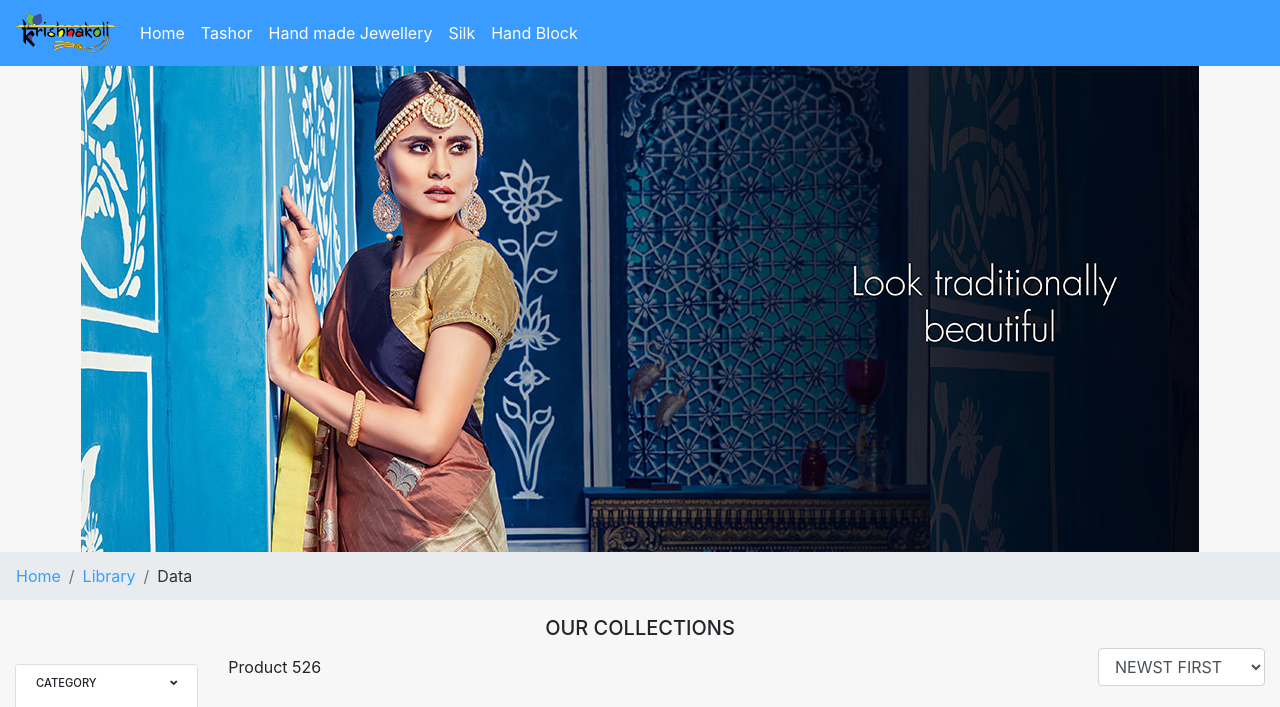
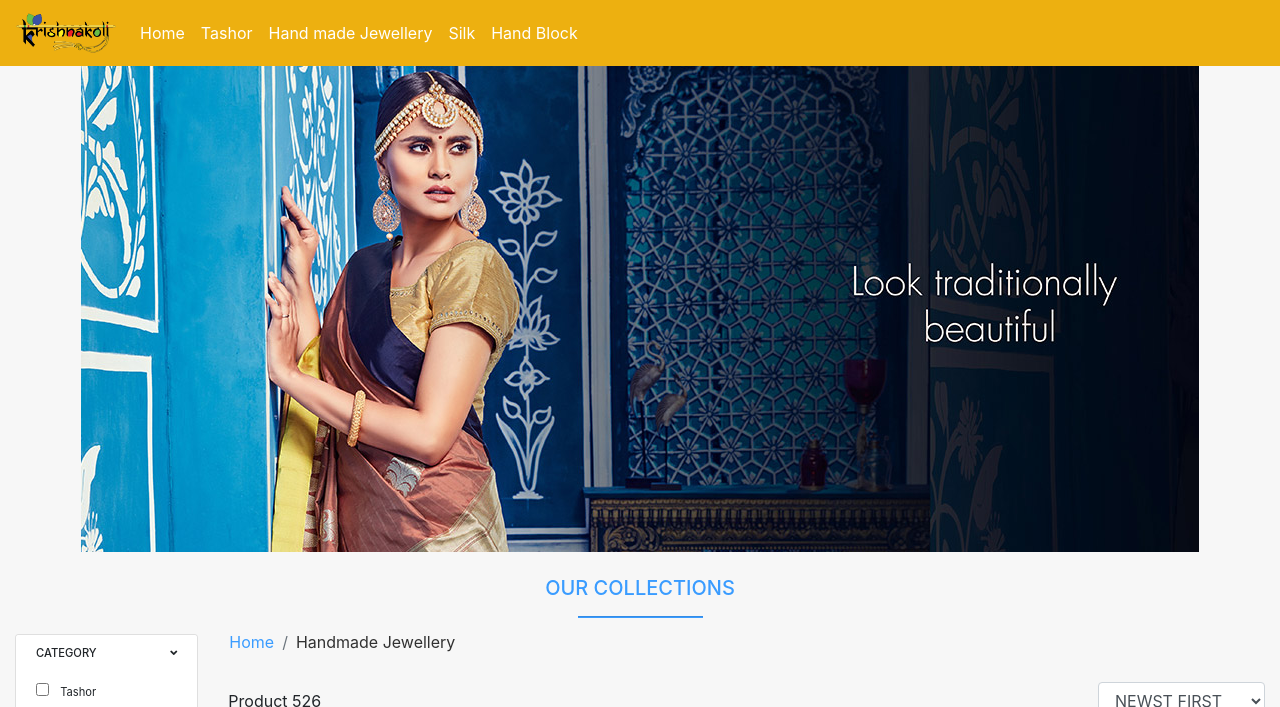
Before and after one commit to biswajit9051/krishnakoli, a PHP site: page /all-products.php in a window 1280 px wide, after a click on "PRICE". Shown: the top 707 px of the page. Run offline with PHP 8.4, Linux system fonts and the light colour scheme; some libraries are stand-ins or nearby versions.

Commit message:
update 1

```diff
--- a/all-products.php
+++ b/all-products.php
@@ -25,161 +25,34 @@
 	<div class="row">
 		<img src="images/banner_image/saree-5.jpg" alt="silk saree" class="img-fluid center img-sm-h-400">
 	</div>
-	<!-- braadcum -->
-	<div class="row">
-		<div class="page_navigation w-100">
-		    <nav aria-label="breadcrumb">
-			  	<ol class="breadcrumb border-0 rounded-0">
-		    		<li class="breadcrumb-item"><a href="#">Home</a></li>
-			    	<li class="breadcrumb-item"><a href="#">Library</a></li>
-			    	<li class="breadcrumb-item active" aria-current="page">Data</li>
-			  	</ol>
-			</nav>
-	  	</div>
-	</div>
 	<div class="row">
 		<div class="col-lg-12 col-md-12 col-sm-12 col-xs-12">
-			<h5 class="text-center">OUR COLLECTIONS</h5>
+			<h5 class="text-center text-blue mt-4 mb-3">OUR COLLECTIONS</h5>
+			<hr class="kk-hr">
 		</div>
 	</div>
 	<div class="row">
 		<div class="col-lg-2 col-md-2 col-sm-2 col-xs-12">
 			<div class="row">
-				<div class="col-lg-12 col-md-12 col-sm-12 col-xs-12">
-
-						<div class="card mt-3 mb-1">
-						    <div class="card-header bg-white border-0" id="headingOne">
-						      	<h6 class="mb-0 pointer" data-toggle="collapse" data-target="#CATEGORY">
-						          	CATEGORY
-						          	<i class="fa fa-angle-down float-right" aria-hidden="true"></i>
-						     	 </h6>
-						    </div>
-
-						   	<div id="CATEGORY" class="collapse show">
-						      	<div class="card-body p-0">
-							        <ul class="list-group mt-2 filter-area">
-							        	<?php
-
-						        		foreach ($header_li as $key => $value) {
-						        			?>
-							              	<li class="list-group-item border-0 ">
-										  		<input type="checkbox" id="css">
-		      									<label for="css"><?php echo $key; ?></label>
-									  		</li>
-							              	<?php
-						        		}
-
-						            	?>
-									</ul>
-						      	</div>
-						  	</div>
-					  	</div>
-
-					  	<div class="card mt-1 mb-1">
-						    <div class="card-header bg-white border-0" id="headingOne">
-						      	<h6 class="mb-0" data-toggle="collapse" data-target="#PRICE">
-						          	PRICE
-						          	<i class="fa fa-angle-down float-right" aria-hidden="true"></i>
-						     	 </h6>
-						    </div>
-
-						    <div id="PRICE" class="collapse">
-						      <div class="card-body p-0">
-						        <ul class="list-group mt-2 filter-area">
-								  	<li class="list-group-item border-0 ">
-								  		<input type="checkbox" id="css">
-      									<label for="css">&#8377 500 to 1000</label>
-      									<label for="css">&#8377 1000 to 1500</label>
-      									<label for="css">&#8377 1500 to 2000</label>
-      									<label for="css">&#8377 2000 to 2500</label>
-      									<label for="css">&#8377 2500 and above</label>
-								  	</li>
-								</ul>
-						      </div>
-						    </div>
-					  	</div>
-
-					  	<div class="card mt-1 mb-1">
-						    <div class="card-header bg-white border-0" id="headingOne">
-						      	<h6 class="mb-0" data-toggle="collapse" data-target="#CUSTOMER-RATINGS">
-						          	CUSTOMER RATINGS
-						          	<i class="fa fa-angle-down float-right" aria-hidden="true"></i>
-						     	 </h6>
-						    </div>
-
-						    <div id="CUSTOMER-RATINGS" class="collapse">
-						      <div class="card-body p-0">
-						        <ul class="list-group mt-2 filter-area">
-								  	<li class="list-group-item border-0 ">
-								  		<input type="checkbox" id="css">
-								  		<label for="css">5★ & above</label>
-      									<label for="css">4★ & above</label>
-      									<label for="css">3★ & above</label>
-      									<label for="css">2★ & above</label>
-      									<label for="css">1★ & above</label>
-								  	</li>
-								</ul>
-						      </div>
-						    </div>
-					  	</div>
-
-					  	<div class="card mt-1 mb-1">
-						    <div class="card-header bg-white border-0" id="headingOne">
-						      	<h6 class="mb-0" data-toggle="collapse" data-target="#DISCOUNT">
-						          	DISCOUNT
-						          	<i class="fa fa-angle-down float-right" aria-hidden="true"></i>
-						     	 </h6>
-						    </div>
-
-						    <div id="DISCOUNT" class="collapse">
-						      <div class="card-body p-0">
-						        <ul class="list-group mt-2 filter-area">
-								  	<li class="list-group-item border-0 ">
-								  		<input type="checkbox" id="css">
-								  		<label for="css">50% or more</label>
-								  		<label for="css">40% or more</label>
-								  		<label for="css">30% or more</label>
-								  		<label for="css">20% or more</label>
-								  		<label for="css">10% or more</label>
-      									<label for="css">10% and below</label>
-								  	</li>
-								</ul>
-						      </div>
-						    </div>
-					  	</div>
-
-					  	<div class="card mt-1 mb-1">
-						    <div class="card-header bg-white border-0" id="headingOne">
-						      	<h6 class="mb-0"  data-toggle="collapse" data-target="#AVAILABILITY">
-						          	AVAILABILITY
-						          	<i class="fa fa-angle-down float-right" aria-hidden="true"></i>
-						     	 </h6>
-						    </div>
-
-						    <div id="AVAILABILITY" class="collapse">
-						      <div class="card-body p-0">
-						        <ul class="list-group mt-2 filter-area">
-								  	<li class="list-group-item border-0 ">
-								  		<input type="checkbox" id="css">
-      									<label for="css">Include Out of Stock</label>
-								  	</li>
-								</ul>
-						      </div>
-						    </div>
-					  	</div>
-
-					  	<div class="form-group">
-					  		<input type="submit" name="" class="btn btn-sm btn-primary float-right" value="SEARCH">
-					  	</div>
-
-				</div>
+				<!-- sidebar -->
+				<?php include('sidebar.php');?>
 			</div>
 		</div>
 		<div class="col-lg-10 col-md-10 col-sm-10 col-xs-12">
-
+			<!-- braadcum -->
+			<div class="row">
+				<div class="page_navigation w-100">
+				    <nav aria-label="breadcrumb" class="bg-none">
+					  	<ol class="breadcrumb bg-none border-0 rounded-0">
+				    		<li class="breadcrumb-item"><a href="#">Home</a></li>
+					    	<li class="breadcrumb-item active" aria-current="page">Handmade Jewellery</li>
+					  	</ol>
+					</nav>
+			  	</div>
+			</div>
 			<div class="row">
 				<div class="col-lg-12 col-md-12 col-sm-12 col-xs-12">
-					<div class="product-info d-flex justify-content-between mb-lg-4 mb-md-3 mb-sm-2 align-items-center">
+					<div class="product-info d-flex justify-content-between mb-lg-4 mb-md-3 mb-sm-2 mb-xs-2 align-items-center">
 						<div class="right">Product <span class="text-grey">526</span></div>
 						<div class="left">
 							<div class="w-100">
@@ -197,7 +70,7 @@
 			<div class="row">
 				<!-- block grid - (single page product card) -->
 				<div class="col-md-3">
-			        <div class="dress-card">
+			        <div class="dress-card mt-1 mb-1">
 			          <div class="dress-card-head">
 			            <img class="dress-card-img-top" src="https://assets.myntassets.com/h_1440,q_100,w_1080/v1/assets/images/7578935/2018/10/23/d7b740bc-e00e-4bec-97aa-65016f8ff2e71540289479612-Harpa-Women-Dresses-2331540289479465-1.jpg" alt="">
 			            <div class="surprise-bubble"><span class="dress-card-heart">
@@ -217,7 +90,7 @@
 	     	 	</div>
 
 	     	 	<div class="col-md-3">
-			        <div class="dress-card">
+			        <div class="dress-card mt-1 mb-1">
 			          <div class="dress-card-head">
 			            <img class="dress-card-img-top" src="https://assets.myntassets.com/h_1440,q_100,w_1080/v1/assets/images/7578935/2018/10/23/d7b740bc-e00e-4bec-97aa-65016f8ff2e71540289479612-Harpa-Women-Dresses-2331540289479465-1.jpg" alt="">
 			            <div class="surprise-bubble"><span class="dress-card-heart">
@@ -237,7 +110,7 @@
 	     	 	</div>
 
 	     	 	<div class="col-md-3">
-			        <div class="dress-card">
+			        <div class="dress-card mt-1 mb-1">
 			          <div class="dress-card-head">
 			            <img class="dress-card-img-top" src="https://assets.myntassets.com/h_1440,q_100,w_1080/v1/assets/images/7578935/2018/10/23/d7b740bc-e00e-4bec-97aa-65016f8ff2e71540289479612-Harpa-Women-Dresses-2331540289479465-1.jpg" alt="">
 			            <div class="surprise-bubble"><span class="dress-card-heart">
@@ -257,7 +130,7 @@
 	     	 	</div>
 
 	     	 	<div class="col-md-3">
-			        <div class="dress-card">
+			        <div class="dress-card mt-1 mb-1">
 			          <div class="dress-card-head">
 			            <img class="dress-card-img-top" src="https://assets.myntassets.com/h_1440,q_100,w_1080/v1/assets/images/7578935/2018/10/23/d7b740bc-e00e-4bec-97aa-65016f8ff2e71540289479612-Harpa-Women-Dresses-2331540289479465-1.jpg" alt="">
 			            <div class="surprise-bubble"><span class="dress-card-heart">
@@ -277,7 +150,7 @@
 	     	 	</div>
 
 	     	 	<div class="col-md-3">
-			        <div class="dress-card">
+			        <div class="dress-card mt-1 mb-1">
 			          <div class="dress-card-head">
 			            <img class="dress-card-img-top" src="https://assets.myntassets.com/h_1440,q_100,w_1080/v1/assets/images/7578935/2018/10/23/d7b740bc-e00e-4bec-97aa-65016f8ff2e71540289479612-Harpa-Women-Dresses-2331540289479465-1.jpg" alt="">
 			            <div class="surprise-bubble"><span class="dress-card-heart">
--- a/css/master.style.css
+++ b/css/master.style.css
@@ -1,12 +1,12 @@
 footer{
-	background-color: #3a9cff !important;
+	background-color: #edb010 !important;
 }
 nav{
-	background-color: #3a9cff !important;
+	background-color: #edb010 !important;
 }
 
 .copyright_section_bg{
-	background-color: #0080ff !important;
+	background-color: #bf8c08ed !important;
 }
 li.footer_list_heading{
 	color: #383838;
--- a/footer.php
+++ b/footer.php
@@ -3,7 +3,7 @@
 		<div class="container-fluid">
 			<div class="row pt-5">
 				<div class="col-12 text-center">
-					<a class="navbar-brand text-white" href="#"><?php echo COMPANY_NAME; ?></a>
+					<a class="navbar-brand text-white" href="#"><img src="images/logo/logo.png" alt="krishnakoli" class="img-fluid" style="width: 100px;"></a>
 				</div>
 				<div class="col-12 text-center">
 					<ul class="list-inline">
@@ -57,16 +57,16 @@
 					</ul>
 				</div>
 			</div>
-
+		</div>
 		<div class="container-fluid">
 			<div class="row copyright_section_bg">
 				<div class="col-12">
 					<div class="d-flex justify-content-between pt-3">
 						<div>
-							<p class="text-white">Copyright © 2021 <?php echo COMPANY_NAME; ?> Pvt. Ltd.</p>
+							<p class="text-white"><small>Copyright © 2021 Krishnakoli Pvt. Ltd.</small></p>
 						</div>
 						<div>
-							<p class="text-white">Developed by Biswajit Das</p>
+							<p class="text-white"><small>Developed by Biswajit Das</small></p>
 						</div>
 					</div>
 				</div>
--- a/header.php
+++ b/header.php
@@ -92,6 +92,9 @@
         display: block;
         vertical-align: middle;
       }
+      li.list-group-item > label{
+        display: block !important;
+      }
 
       /* feacher image grid style */
       .grid-container-feacher {
@@ -111,6 +114,18 @@
       }
       /* end feacher image grid style */
 
+      hr.kk-hr{
+        width: 10%;
+        margin: 0 auto;
+        background-color: #3A9CFF;
+        height: 1px;
+      }
+
+      li.footer_list_item>a:hover , li.footer_list_item:hover{
+        color: white;
+        cursor: pointer;
+        text-decoration: none;
+      }
 
       /*// Extra small devices (portrait phones, less than 576px)*/
       @media (max-width: 511px) {
@@ -329,7 +344,7 @@
 </head>
 <body>
   <nav class="navbar navbar-expand-sm navbar-dark">
-      <a class="navbar-brand" href="#"><?php echo COMPANY_NAME;?></a>
+      <a class="navbar-brand" href="#"><img src="images/logo/logo.png" alt="krishnakoli" class="img-fluid" style="width: 100px;"></a>
       <button class="navbar-toggler" type="button" data-toggle="collapse" data-target="#collapsibleNavbar">
         <span class="navbar-toggler-icon"></span>
       </button>
--- a/sidebar.php
+++ b/sidebar.php
@@ -43,10 +43,20 @@
 		        <ul class="list-group mt-2 filter-area">
 				  	<li class="list-group-item border-0">
 				  		<label><input type="checkbox" class="mr-2" name="filter-price[]" value="500-below">&#8377 500 and below</label>
+				  	</li>
+				  	<li class="list-group-item border-0">
 						<label><input type="checkbox" class="mr-2" name="filter-price[]" value="500-1000">&#8377 500 to 1000</label>
+					</li>
+					<li class="list-group-item border-0">
 						<label><input type="checkbox" class="mr-2" name="filter-price[]" value="1000-1500">&#8377 1000 to 1500</label>
+					</li>
+					<li class="list-group-item border-0">
 						<label><input type="checkbox" class="mr-2" name="filter-price[]" value="1500-2000">&#8377 1500 to 2000</label>
+					</li>
+					<li class="list-group-item border-0">
 						<label><input type="checkbox" class="mr-2" name="filter-price[]" value="2000-2500">&#8377 2000 to 2500</label>
+					</li>
+					<li class="list-group-item border-0">
 						<label><input type="checkbox" class="mr-2" name="filter-price[]" value="2500-above">&#8377 2500 and above</label>
 				  	</li>
 				</ul>
@@ -67,9 +77,17 @@
 		        <ul class="list-group mt-2 filter-area">
 				  	<li class="list-group-item border-0 ">
 				  		<label><input type="checkbox" class="mr-2" name="filter-customer-rating[]" value="5">5★ & above</label>
+				  	</li>
+				  	<li class="list-group-item border-0 ">
 						<label><input type="checkbox" class="mr-2" name="filter-customer-rating[]" value="4">4★ & above</label>
+					</li>
+					<li class="list-group-item border-0 ">
 						<label><input type="checkbox" class="mr-2" name="filter-customer-rating[]" value="3">3★ & above</label>
+					</li>
+					<li class="list-group-item border-0 ">
 						<label><input type="checkbox" class="mr-2" name="filter-customer-rating[]" value="2">2★ & above</label>
+					</li>
+					<li class="list-group-item border-0 ">
 						<label><input type="checkbox" class="mr-2" name="filter-customer-rating[]" value="1">1★ & above</label>
 				  	</li>
 				</ul>
@@ -90,10 +108,20 @@
 		        <ul class="list-group pb-2 mt-2 filter-area">
 				  	<li class="list-group-item border-0 ">
 				  		<label><input type="checkbox" class="mr-2" name="filter-discount[]" value="50">50% or more</label>
+				  	</li>
+				  	<li class="list-group-item border-0 ">
 				  		<label><input type="checkbox" class="mr-2" name="filter-discount[]" value="40">40% or more</label>
+				  	</li>
+				  	<li class="list-group-item border-0 ">
 				  		<label><input type="checkbox" class="mr-2" name="filter-discount[]" value="30">30% or more</label>
+				  	</li>
+				  	<li class="list-group-item border-0 ">
 				  		<label><input type="checkbox" class="mr-2" name="filter-discount[]" value="20">20% or more</label>
+				  	</li>
+				  	<li class="list-group-item border-0 ">
 				  		<label><input type="checkbox" class="mr-2" name="filter-discount[]" value="10">10% or more</label>
+				  	</li>
+				  	<li class="list-group-item border-0 ">
 						<label><input type="checkbox" class="mr-2" name="filter-discount[]" value="10-below">10% and below</label>
 				  	</li>
 				</ul>
--- a/terms-condition.php
+++ b/terms-condition.php
@@ -20,7 +20,7 @@
 			<p>
 				"Agreement" means the Terms and Conditions (T&C) contained herein under the ammk.in brand name. It will also include references to this Agreement as and when amended, notated, supplemented, varied or replaced.
 				<br>
-				“Site” means the krishnakoli.com owned and operated by Adi Mohini Mohan Kanjilal, which provides a venue to the users of krishnakoli.com  to buy the products listed / displayed at ammk.in.
+				“Site” means the krishnakoli.com owned and operated by Krishnakoli, which provides a venue to the users of krishnakoli.com  to buy the products listed / displayed at ammk.in.
 				<br>
 				"Affiliate" being a corporate entity, means any entity, which controls, is controlled by, or is under the common control of the Company and being an individual, means any entity, which is controlled by the Company.
 				<br>
@@ -76,11 +76,11 @@
 				<br>
 				18. In case we receive a cancellation notice and the order has not been processed /approved by us, we shall cancel the order and refund the entire amount. We will not be able to cancel orders that have already been processed and shipped out by us. We have the full right to decide whether an order has been processed or not. The customer agrees not to dispute the decision made by us and accept our decision regarding the cancellation.
 				<br>
-				19. This User Agreement shall be construed in accordance with the applicable laws of India. The Courts at Kolkata shall have exclusive jurisdiction in any proceedings arising out of this agreement. Any dispute or difference either in interpretation or otherwise, of any terms of this User Agreement between the parties hereto, the same shall be referred to an independent arbitrator who will be appointed by Adi Mohini Mohan Kanjilal and his decision shall be final and binding on the parties hereto. The above arbitration shall be in accordance with the Arbitration and Conciliation Act, 1996 as amended from time to time. The arbitration shall be held in Kolkata. The High Court, Calcutta alone shall have the jurisdiction and the Laws of India shall apply
+				19. This User Agreement shall be construed in accordance with the applicable laws of India. The Courts at Kolkata shall have exclusive jurisdiction in any proceedings arising out of this agreement. Any dispute or difference either in interpretation or otherwise, of any terms of this User Agreement between the parties hereto, the same shall be referred to an independent arbitrator who will be appointed by Krishnakoli and his decision shall be final and binding on the parties hereto. The above arbitration shall be in accordance with the Arbitration and Conciliation Act, 1996 as amended from time to time. The arbitration shall be held in Kolkata. The High Court, Calcutta alone shall have the jurisdiction and the Laws of India shall apply
 				<br>
 				20. krishnakoli.com expressly reserves all intellectual property rights in all text, programs, products, processes, technology, content and other materials, which appear on this Site. Access to this Site does not confer and shall not be considered as conferring upon anyone any license under any of krishnakoli.com  or any third party's intellectual property rights. All rights, including copyright, in this website are owned by or licensed to krishnakoli.com . Any use of this website or its contents, including copying or storing it or them in whole or part, other than for your own personal, non-commercial use is prohibited without the permission of ammk.in. You may not modify, distribute or re-post anything on this website for any purpose.
 				<br>
-				21. The krishnakoli.com  names and logos and all related product and service names, design marks and slogans are the trademarks or service marks of Adi Mohini Mohan Kanjilal. All other marks are the property of their respective companies. No trademark or service mark license is granted in connection with the materials contained on this Site. Access to this Site does not authorize anyone to use any name, logo or mark in any manner.
+				21. The krishnakoli.com  names and logos and all related product and service names, design marks and slogans are the trademarks or service marks of Krishnakoli. All other marks are the property of their respective companies. No trademark or service mark license is granted in connection with the materials contained on this Site. Access to this Site does not authorize anyone to use any name, logo or mark in any manner.
 				<br>
 				22. All materials, including images, text, illustrations, designs, icons, photographs, programs, music clips or downloads, video clips and written and other materials that are part of this Site (collectively, the "Contents") are intended solely for personal, non-commercial use. You may download or copy the Contents and other downloadable materials displayed on the Site for your personal use only. No right, title or interest in any downloaded materials or software is transferred to you as a result of any such downloading or copying. You may not reproduce (except as noted above), publish, transmit, distribute, display, modify, create derivative works from, sell or participate in any sale of or exploit in any way, in whole or in part, any of the Contents, the Site or any related software. All software used on this Site is the property of ammk.in and its technology partners and protected by Indian and international copyright laws. The Contents and software on this Site may be used only as a shopping resource. Any other use, including the reproduction, modification, distribution, transmission, republication, display, or performance, of the Contents on this Site is strictly prohibited. Unless otherwise noted, all Contents are copyrights, trademarks, trade dress and/or other intellectual property owned, controlled or licensed by krishnakoli.com.
 				<br>
```
Also changed, not shown: hand-block.php (+7 -7 lines), handmade-jewellery.php (+7 -7 lines), index.php (+7 -7 lines), silk-sarees.php (+7 -7 lines), tashor-saree.php (+7 -7 lines), images/logo/1024px-Facebook_Logo_(2019).webp (added), images/logo/png-clipart-tweeter-logo-scalable-graphics-icon-twitter-blue-logo-thumbnail.png (added), images/logo/youtube-logo-icon-transparent---32.png (added), images/slider/slide-1.jpg (added), images/slider/slide-2.jpg (added), images/slider/slide-3.jpg (added), images/slider/slide-4.jpg (added).
